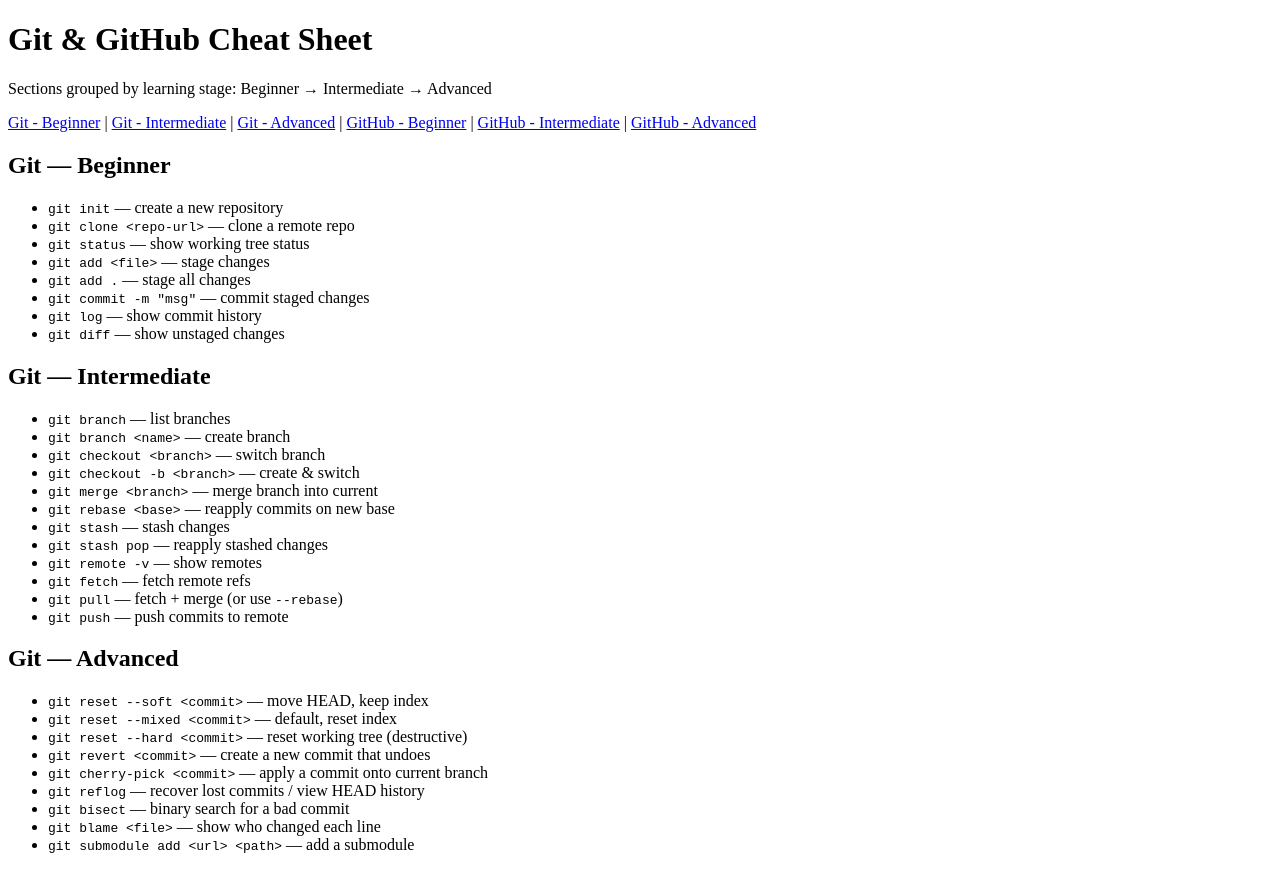
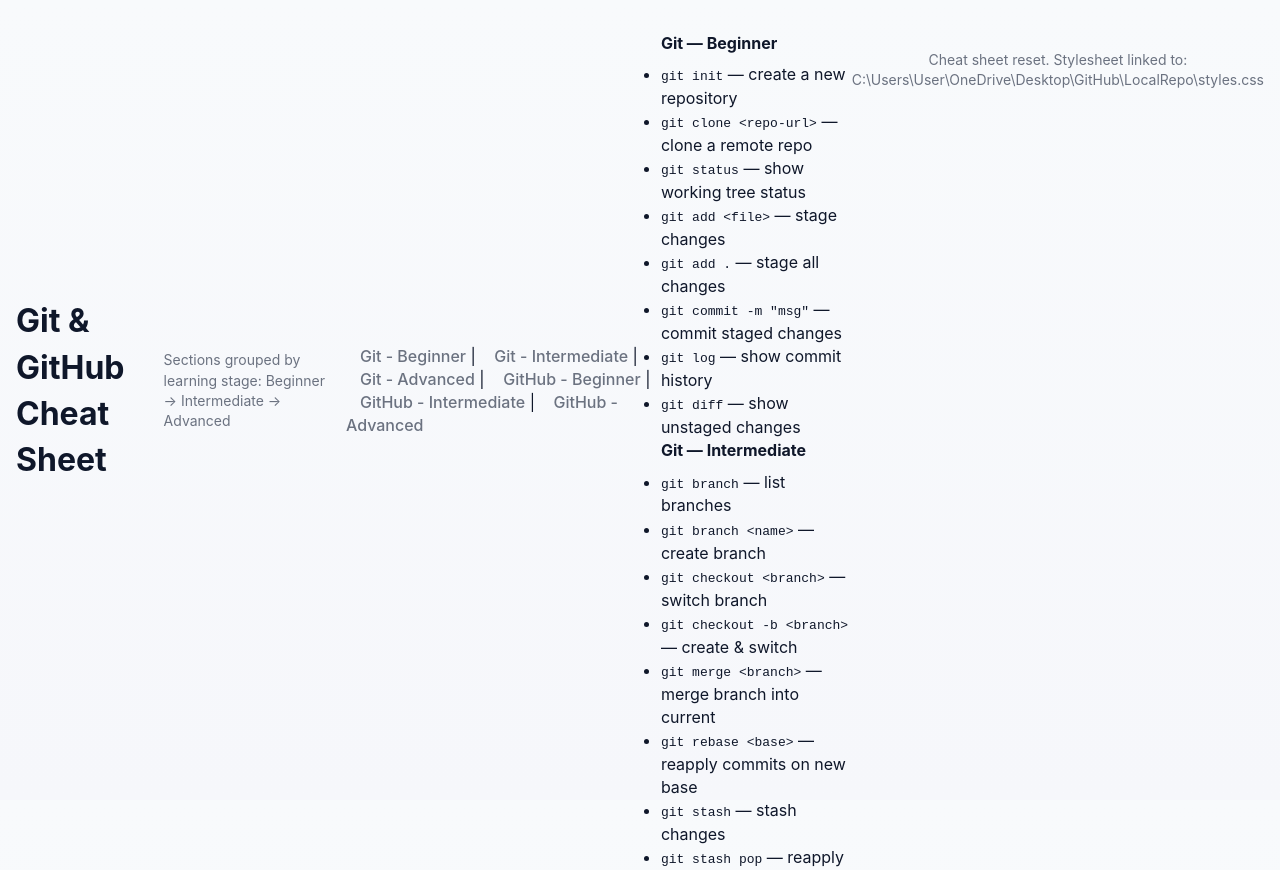
Before and after one commit to ameen554/localrepo, a plain HTML site: page index.html in a window 1280 px wide. Shown: the top 870 px of the page. Drawn offline with Linux system fonts and the light colour scheme; files whose address does not match are found by name.

Commit message:
Insert CSS

```diff
--- a/index.html
+++ b/index.html
@@ -6,7 +6,7 @@
     <title>Git & GitHub Cheat Sheet</title>
 
     <!-- Linked stylesheet (absolute file URI to the path you provided) -->
-    <link rel="stylesheet" href="file:///C:/Users/User/OneDrive/Desktop/GitHub/LocalRepo/styles.css" />
+    <link rel="stylesheet" href="C:\Users\User\OneDrive\Desktop\GitHub\LocalRepo\style.css" />
     <!-- If you prefer a relative link (recommended when HTML and CSS are in same folder):
              <link rel="stylesheet" href="styles.css" />
     -->
```
